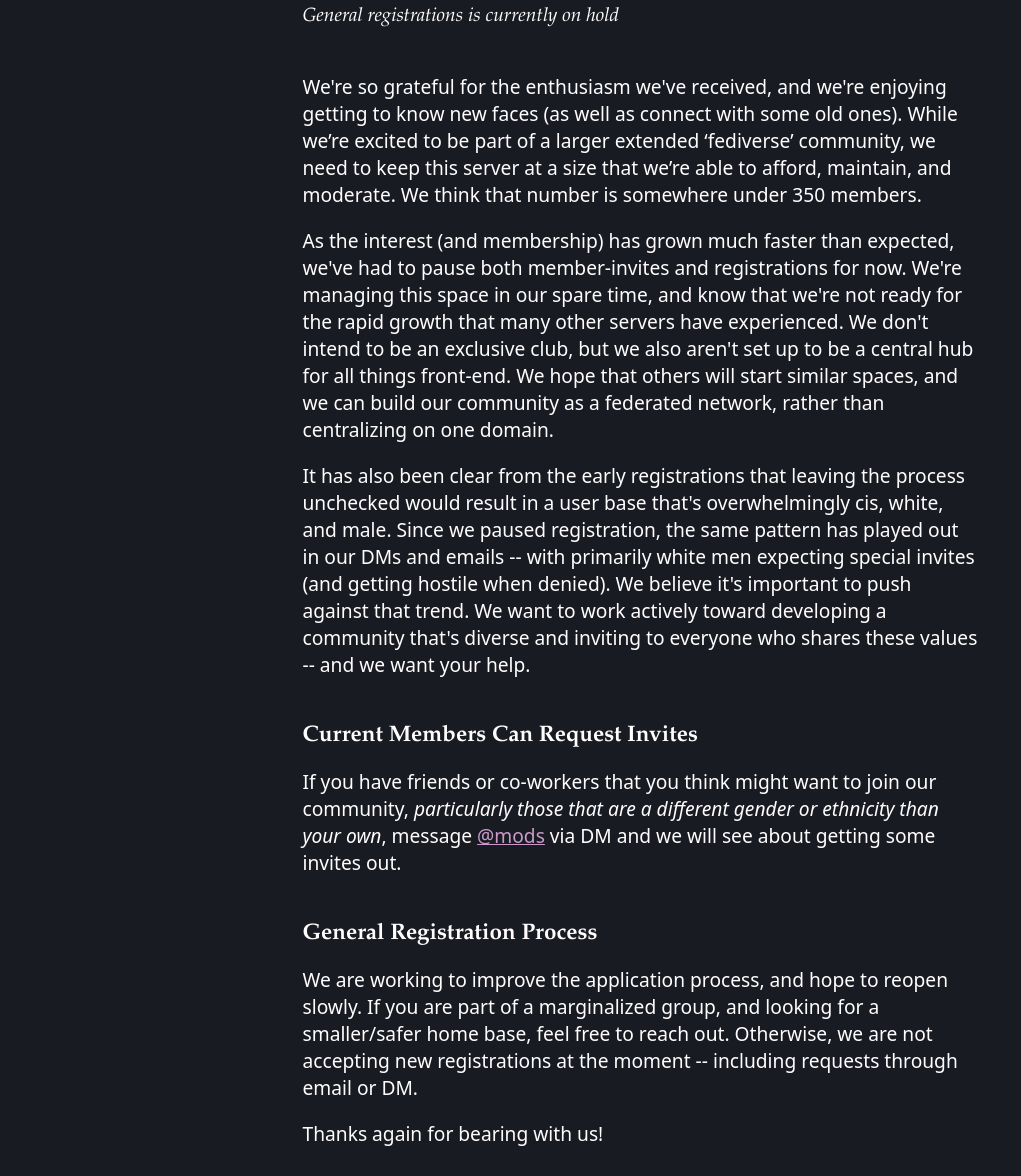
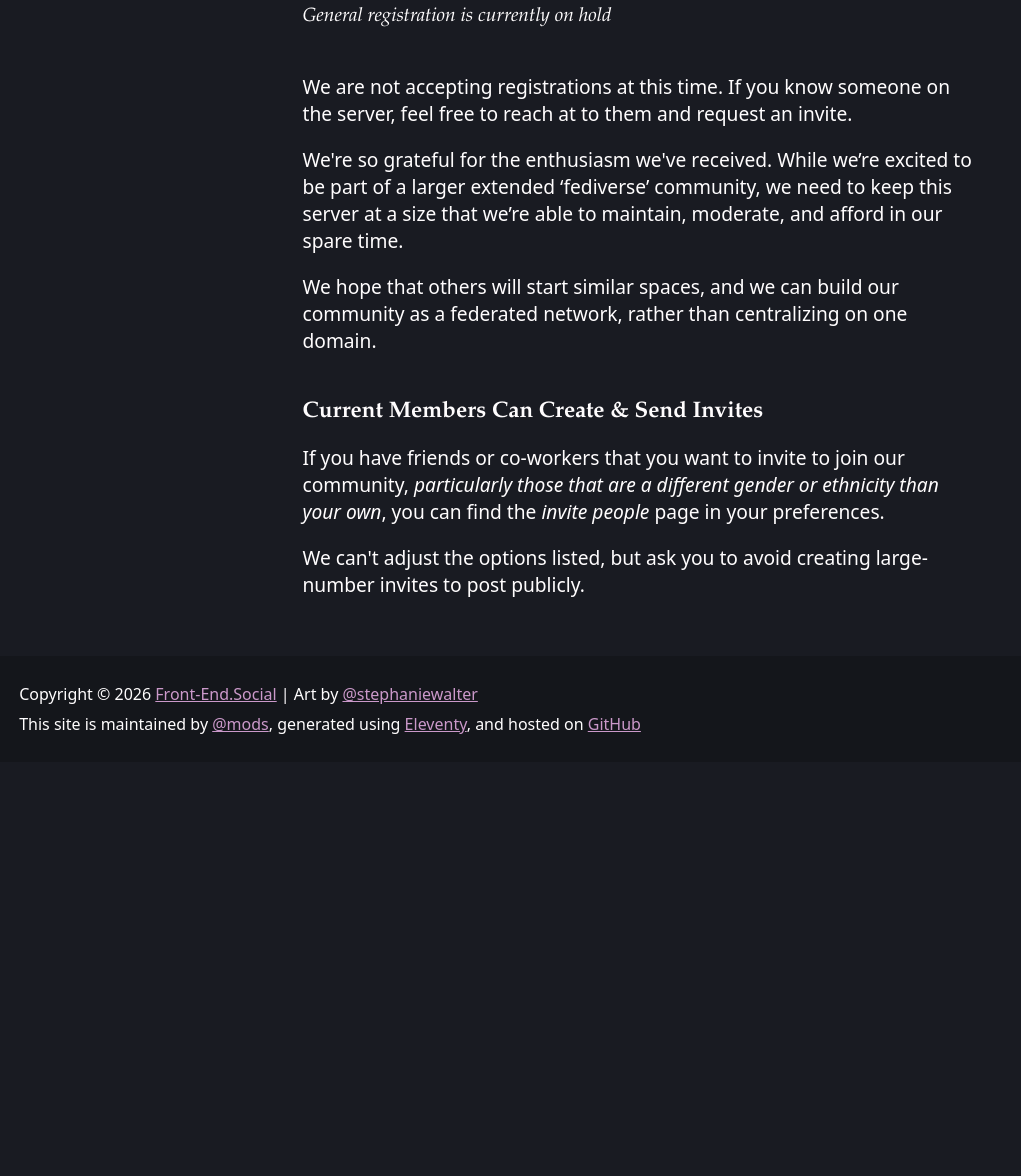
Before and after one commit to mirisuzanne/front-end-social, an Eleventy site: page src/pages/registration.md in a window 1280 px wide. Shown: the part 204-1380 px from the top of the page, without its empty margins (0-1021 px from the left). After the commit the page ends 966 px from the top, so only its background shows below. Built offline with nearby package versions, Linux system fonts and the light colour scheme; Eleventy itself is replaced by a stand-in of ours; files that its build step writes are made by us from their sources.

Commit message:
Images and invites

```diff
--- a/src/pages/registration.md
+++ b/src/pages/registration.md
@@ -1,62 +1,31 @@
 ---
 title: Registration and Invitations
-sub: General registrations is currently on hold
+sub: General registration is currently on hold
 ---
 
-We're so grateful for the enthusiasm we've received,
-and we're enjoying getting to know new faces
-(as well as connect with some old ones).
+We are not accepting registrations at this time.
+If you know someone on the server,
+feel free to reach at to them and request an invite.
+
+We're so grateful for the enthusiasm we've received.
 While we’re excited to be part of
 a larger extended ‘fediverse’ community,
 we need to keep this server at a size
-that we’re able to afford, maintain, and moderate.
-We think that number is somewhere under 350 members.
+that we’re able to maintain, moderate, and afford
+in our spare time.
 
-As the interest (and membership)
-has grown much faster than expected,
-we've had to pause both member-invites and registrations for now.
-We're managing this space in our spare time,
-and know that we're not ready for the rapid growth
-that many other servers have experienced.
-We don't intend to be an exclusive club,
-but we also aren't set up to be
-a central hub for all things front-end.
 We hope that others will start similar spaces,
 and we can build our community as a federated network,
 rather than centralizing on one domain.
 
-It has also been clear from the early registrations
-that leaving the process unchecked
-would result in a user base that's overwhelmingly cis, white, and male.
-Since we paused registration,
-the same pattern has played out in
-our DMs and emails --
-with primarily white men expecting special invites
-(and getting hostile when denied).
-We believe it's important
-to push against that trend.
-We want to work actively toward developing
-a community that's diverse and inviting
-to everyone who shares these values --
-and we want your help.
-
-### Current Members Can Request Invites
+### Current Members Can Create & Send Invites
 
 If you have friends or co-workers
-that you think might want to join our community,
+that you want to invite to join our community,
 _particularly those that are a different gender or ethnicity than your own_,
-message [@mods](https://front-end.social/@mods) via DM
-and we will see about getting some invites out.
+you can find the _invite people_ page
+in your preferences.
 
-### General Registration Process
-
-We are working to improve the application process,
-and hope to reopen slowly.
-If you are part of a marginalized group,
-and looking for a smaller/safer home base,
-feel free to reach out.
-Otherwise,
-we are not accepting new registrations at the moment --
-including requests through email or DM.
-
-Thanks again for bearing with us!
+We can't adjust the options listed,
+but ask you to avoid creating large-number invites
+to post publicly.
```
Also changed, not shown: src/_images/Mascot-image-computer.jpg (added), src/_images/Mascot-image-nomnomnom.jpg (added), src/_images/Mascot-image-sleepy.jpg (added), src/_images/Mascot-image-standing.jpg (added), src/_images/Mascot-image-trash-oposum.jpg (added), src/_images/Mascot-image-trashraccoon.jpg (added), src/_images/Server-Thumbnail (ogg)-computer.jpg (added), src/_images/Server-Thumbnail (ogg)-nomnomnom.jpg (added), src/_images/Server-Thumbnail (ogg)-sleepy.jpg (added), src/_images/Server-Thumbnail (ogg)-standing.jpg (added), src/_images/Server-Thumbnail (ogg)-trash-oposum.jpg (added), src/_images/Server-Thumbnail (ogg)-trashraccoon.jpg (added), src/_images/transparent-Mascot-image-computer.png (added), src/_images/transparent-Mascot-image-nomnomnom.png (added), 4 more files.
